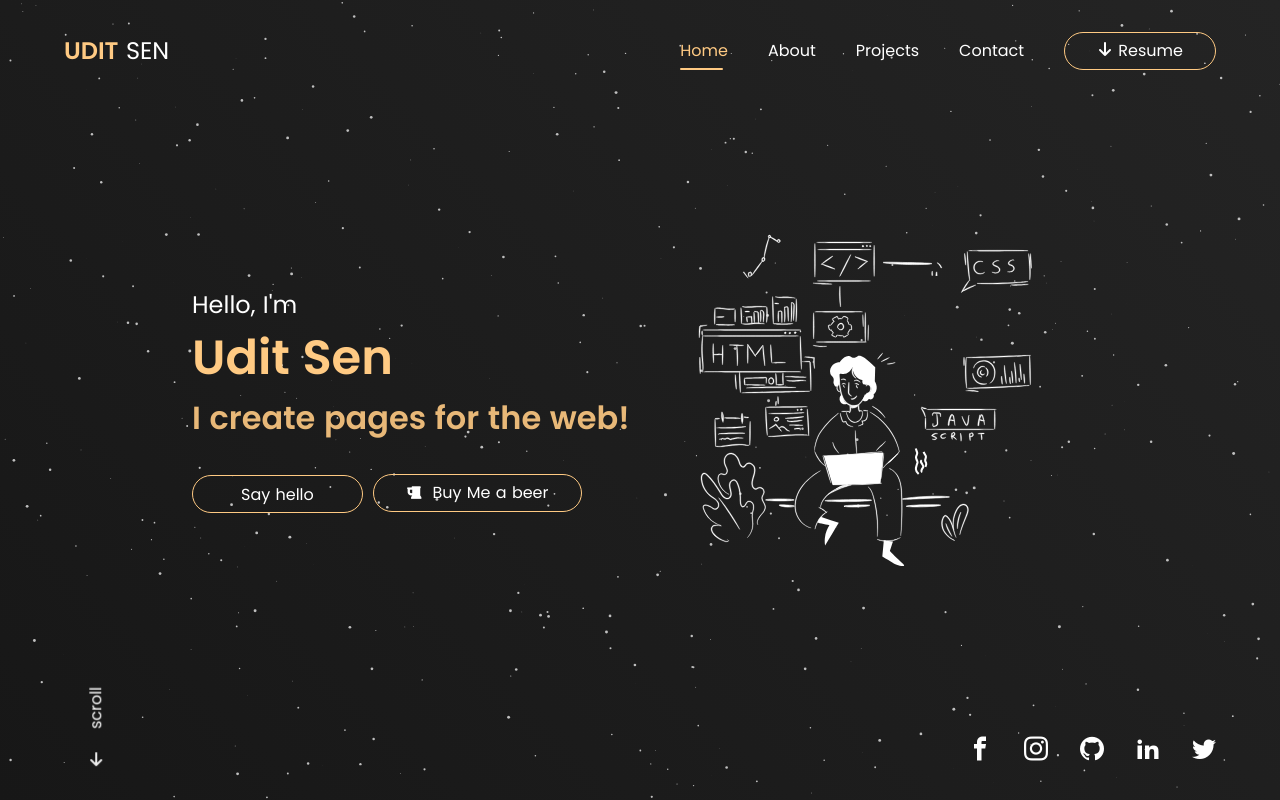
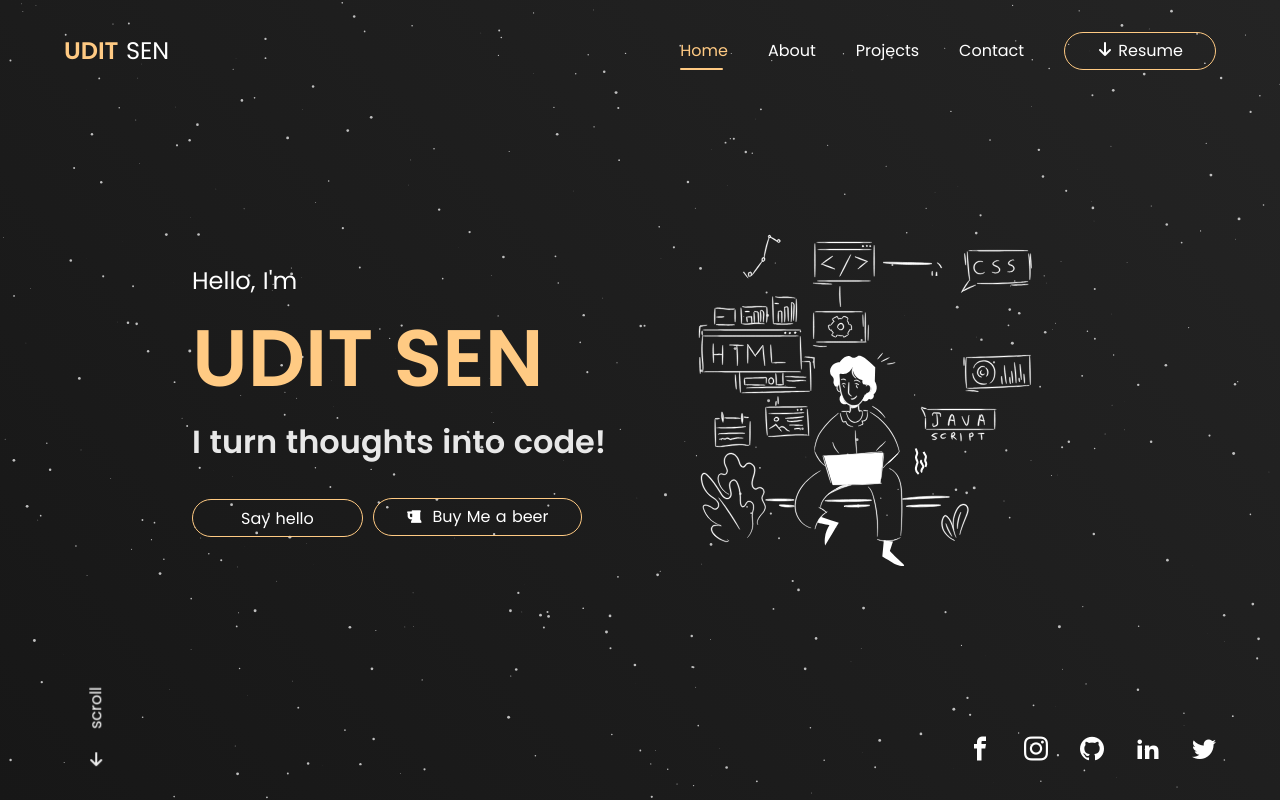
Before and after one commit to aedit/v2, a Nuxt app: page / in a window 1280 px wide. Built offline with nearby package versions, Linux system fonts and the light colour scheme.

Commit message:
Home page changed

```diff
--- a/assets/styles/pages/_home.scss
+++ b/assets/styles/pages/_home.scss
@@ -10,7 +10,8 @@
     justify-content: center;
 
     &__name {
-      font-size: 3rem;
+      font-size: 5rem;
+      text-transform: uppercase;
     }
 
     &__head {
--- a/pages/index.vue
+++ b/pages/index.vue
@@ -3,9 +3,7 @@
     <div class="home__content">
       <h2 class="fw-400">Hello, I'm</h2>
       <h1 class="color-primary home__content__name">Udit Sen</h1>
-      <h2 class="home__content__head mb-6 color-primary">
-        I create pages for the web!
-      </h2>
+      <h2 class="home__content__head mb-6">I turn thoughts into code!</h2>
       <div class="home__content__action">
         <button
           class="border-primary px-9 py-1 rounded fw-400 mr-2"
```
